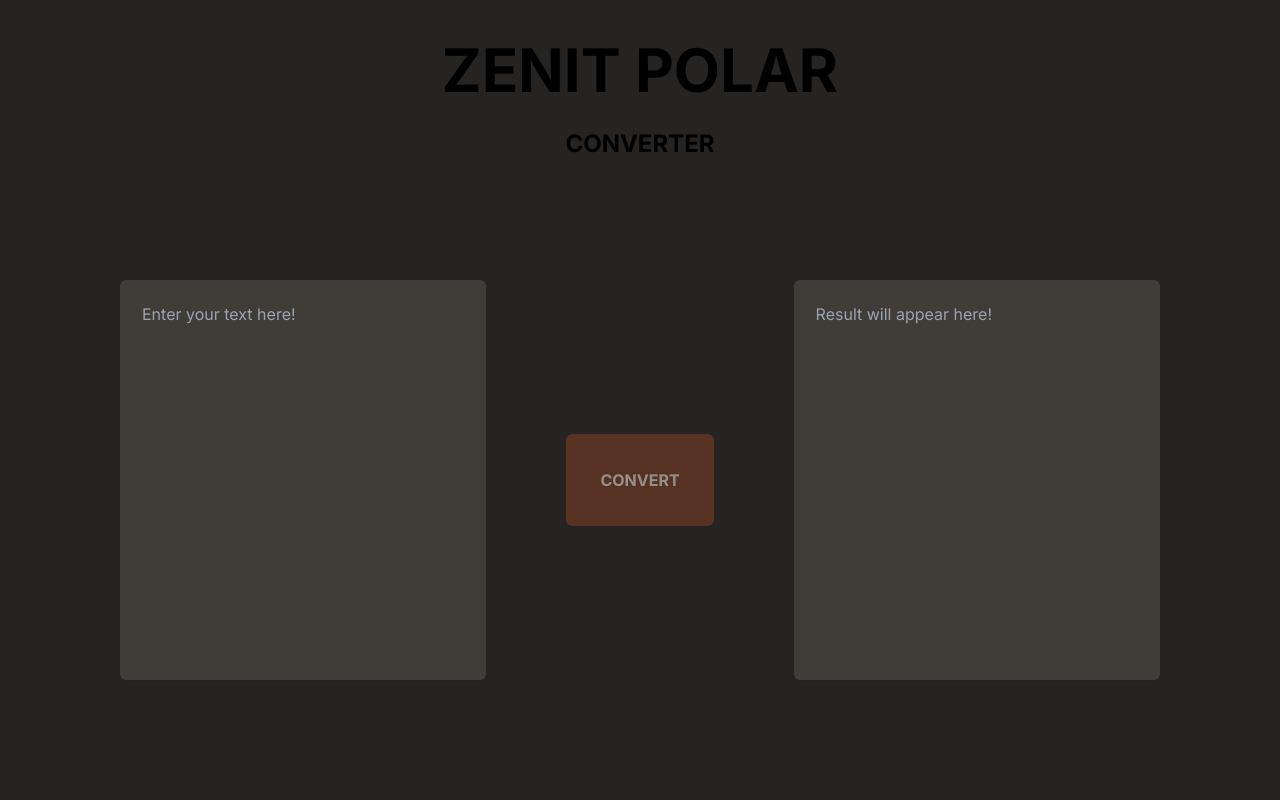
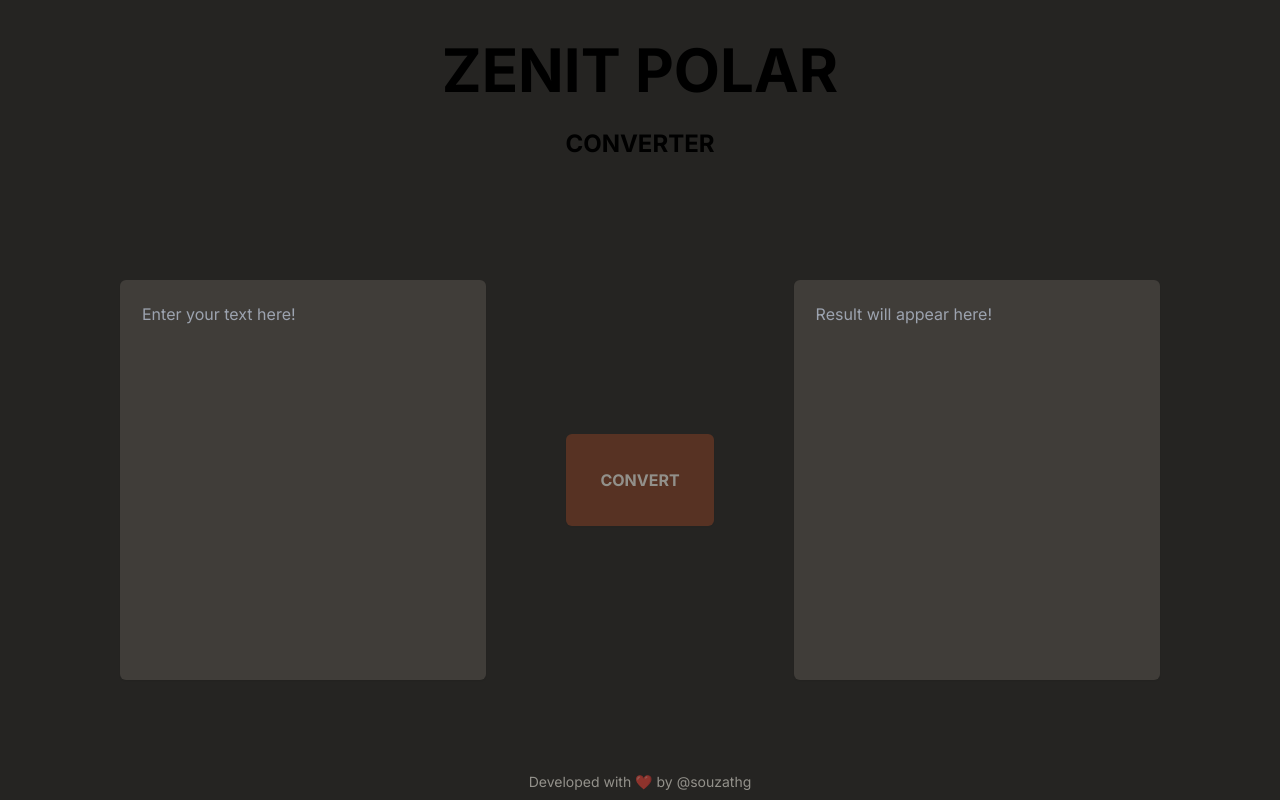
Before and after one commit to souzathg/zenit-polar-converter, a Next.js app: page / in a window 1280 px wide. Built offline with nearby package versions, Linux system fonts and the light colour scheme.

Commit message:
feat: add footer

```diff
--- a/src/app/layout.tsx
+++ b/src/app/layout.tsx
@@ -16,7 +16,10 @@ export default function RootLayout({
 }) {
   return (
     <html lang="en">
-      <body className={inter.className}>{children}</body>
+      <body className={inter.className}>
+        {children}
+        <footer className="text-center text-gray-lighter text-sm flex flex-row justify-center items-center w-full absolute bottom-2 opacity-50">Developed with ❤️ by <a target='_blank' href="https://github.com/souzathg" className='hover:text-primary ml-1'>@souzathg</a></footer>
+      </body>
     </html>
   )
 }
--- a/src/components/ResultArea.tsx
+++ b/src/components/ResultArea.tsx
@@ -24,6 +24,7 @@ export function ResultArea(props: {resultText: string}) {
       resize-none"
         spellCheck="false"
         placeholder="Result will appear here!"
+        readOnly
         value={resultText}
       />
   )
```
